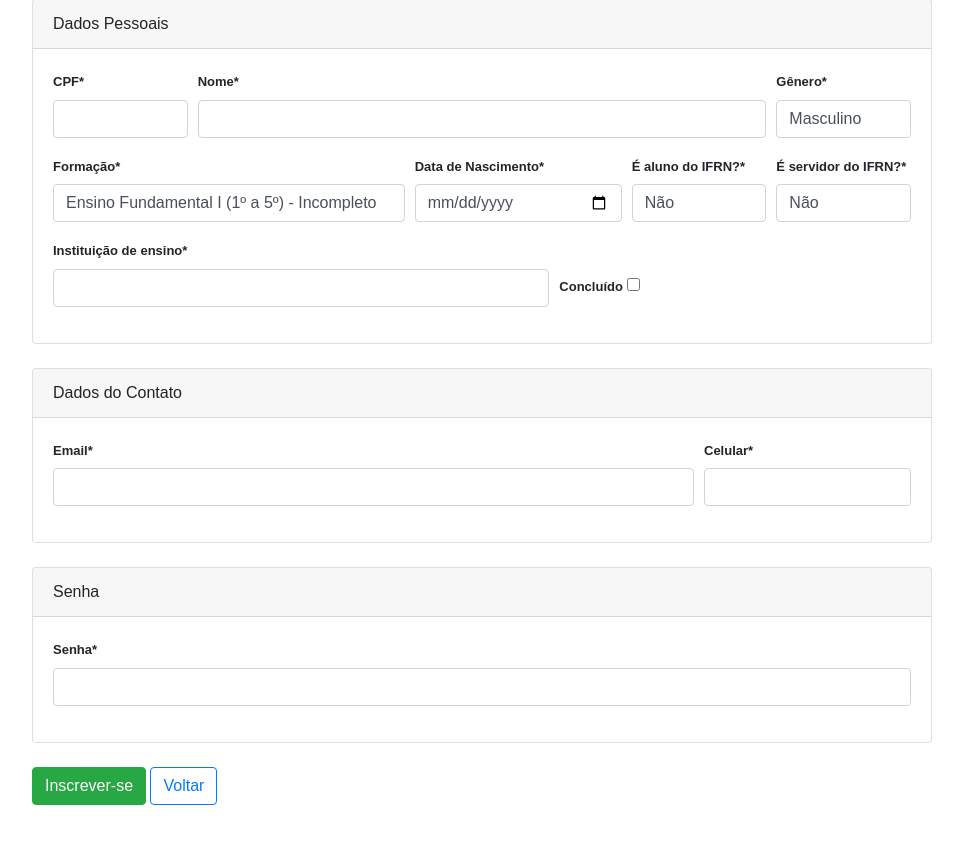
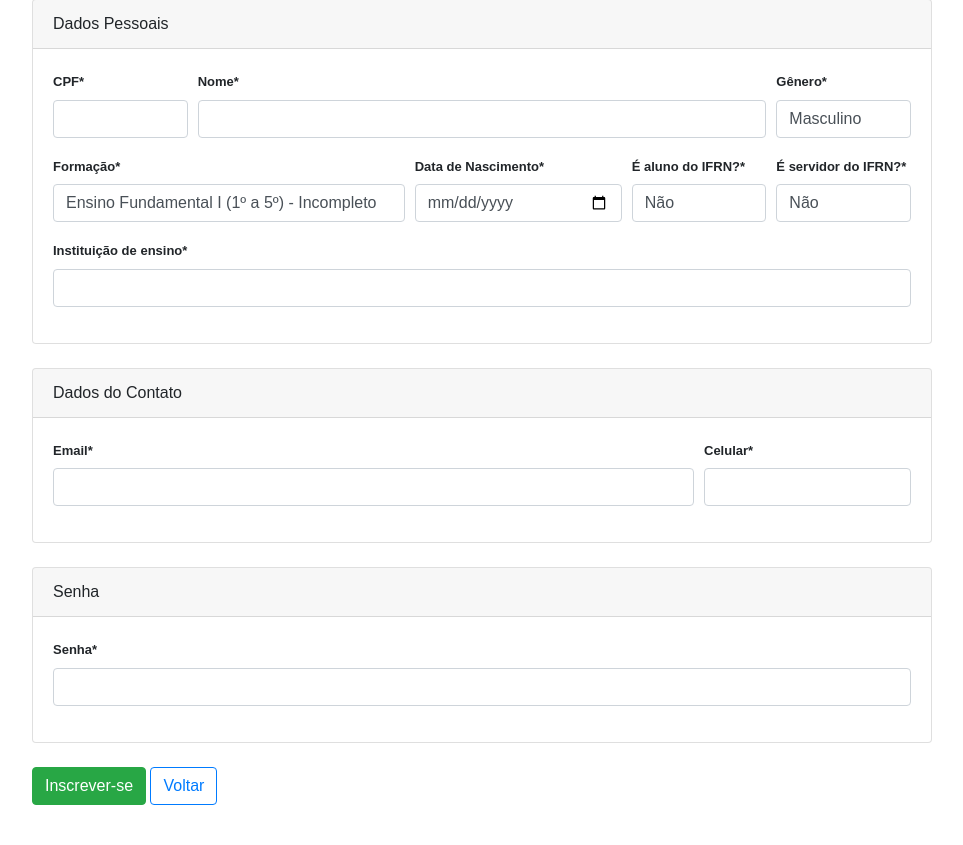
Before and after one commit to araujorafael9201/ifrn-huawei-project, a Django app: page /cadastro/ in a window 1280 px wide. Shown: the part 166-1011 px from the top of the page, without its empty margins (158-1121 px from the left). Run offline with Django 4.2, Linux system fonts and the light colour scheme; some libraries are stand-ins or nearby versions.

Commit message:
Correções da tela cadastro

```diff
--- a/pages/templates/pages/cadastro.html
+++ b/pages/templates/pages/cadastro.html
@@ -27,8 +27,7 @@ integrity="sha384-MCw98/SFnGE8fJT3GXwEOngsV7Zt27NXFoaoApmYm81iuXoPkFOJwJ8ERdknLP
             </div>
             <div class="form-group col-8">
               <label for="nomeAluno" class="form-label">Nome*</label>
-                  <input type="text" class="form-control" name='nome' aria-label="Nome" id="nomeAluno"
-                  value="{{ request.POST.nome }}">
+              <input type="text" class="form-control" name='nome' aria-label="Nome" id="nomeAluno" value="{{ request.POST.nome }}">
             </div>
             <div class="form-group col align-items-center">
               <label for="genero" class="form-label">Gênero*</label>
@@ -76,22 +75,18 @@ integrity="sha384-MCw98/SFnGE8fJT3GXwEOngsV7Zt27NXFoaoApmYm81iuXoPkFOJwJ8ERdknLP
 
 
           <div class="form-row align-items-center" id='instituicao'>
-                <div class="form-group col-7">
+            <div class="form-group col">
               <label for="instituicaoAluno" class="form-label">Instituição de ensino*</label>
               <input type="text" class="form-control" name='instituicao-de-ensino' aria-label="Instituição de Ensino" id="instituicaoAluno">
             </div>
-                <div class="form-group col-3" style="margin-top: 1.8rem;">
-                  <label class="form-check-label" for="flexCheckDefault">Concluído</label>
-                  <input class="form-label" name='concluido' type="checkbox" value="" id="flexCheckDefault">
+          </div>
+
+
         </div>
       </div>
 
-                </div>
-              </div>
       <div class="card mb-4">
-                <div class="card-header">
-                  Dados do Contato
-                </div>
+        <div class="card-header">Dados do Contato</div>
         <div class="card-body">
           <div class="form-row">
             <div class="form-group col-9">
@@ -107,9 +102,7 @@ integrity="sha384-MCw98/SFnGE8fJT3GXwEOngsV7Zt27NXFoaoApmYm81iuXoPkFOJwJ8ERdknLP
       </div>
 
       <div class="card mb-4">
-                <div class="card-header">
-                  Senha
-                </div>
+        <div class="card-header">Senha</div>
         <div class="card-body">
           <div class="form-row">
             <div class="form-group col">
```
Lines whose indentation alone changed are shown as unchanged.
